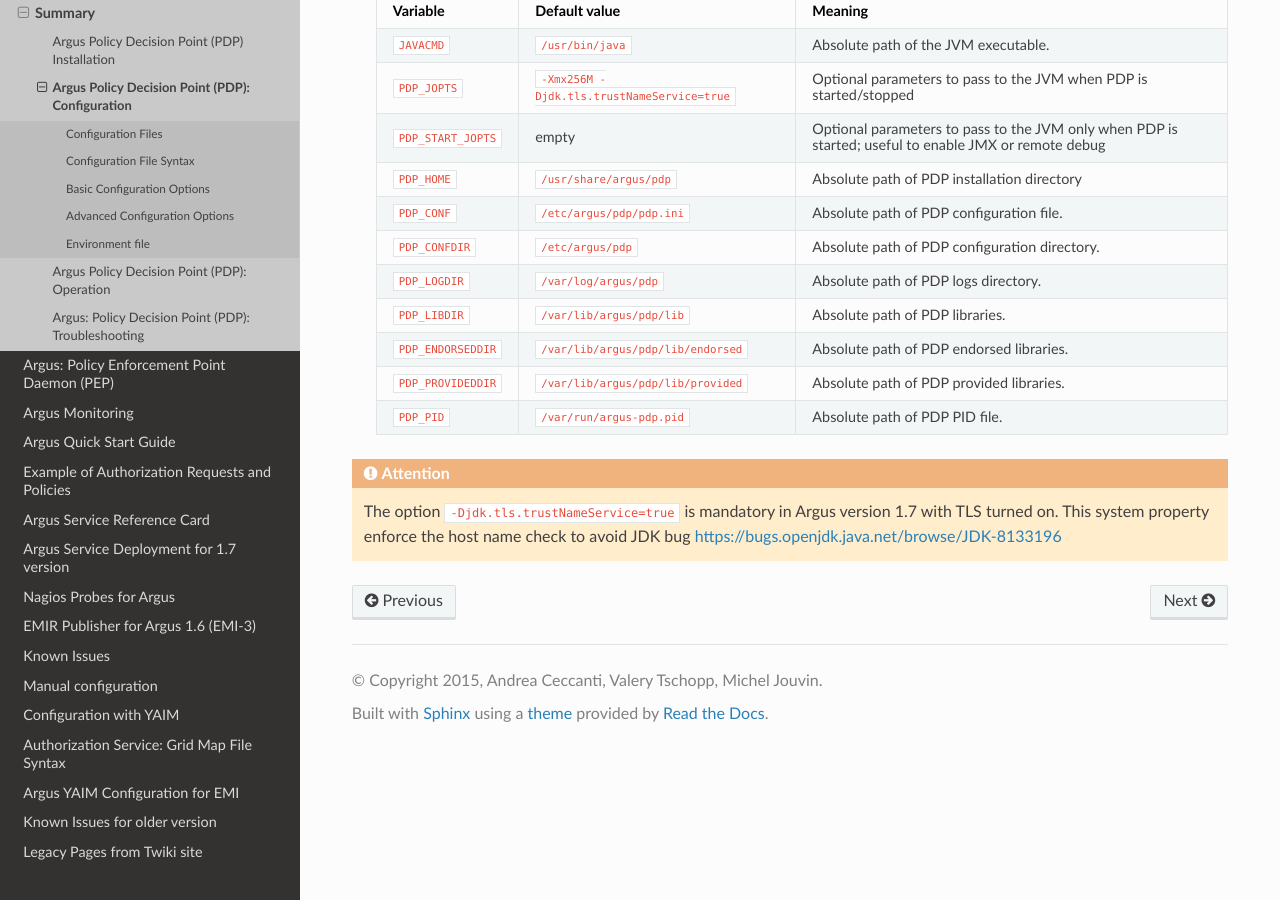
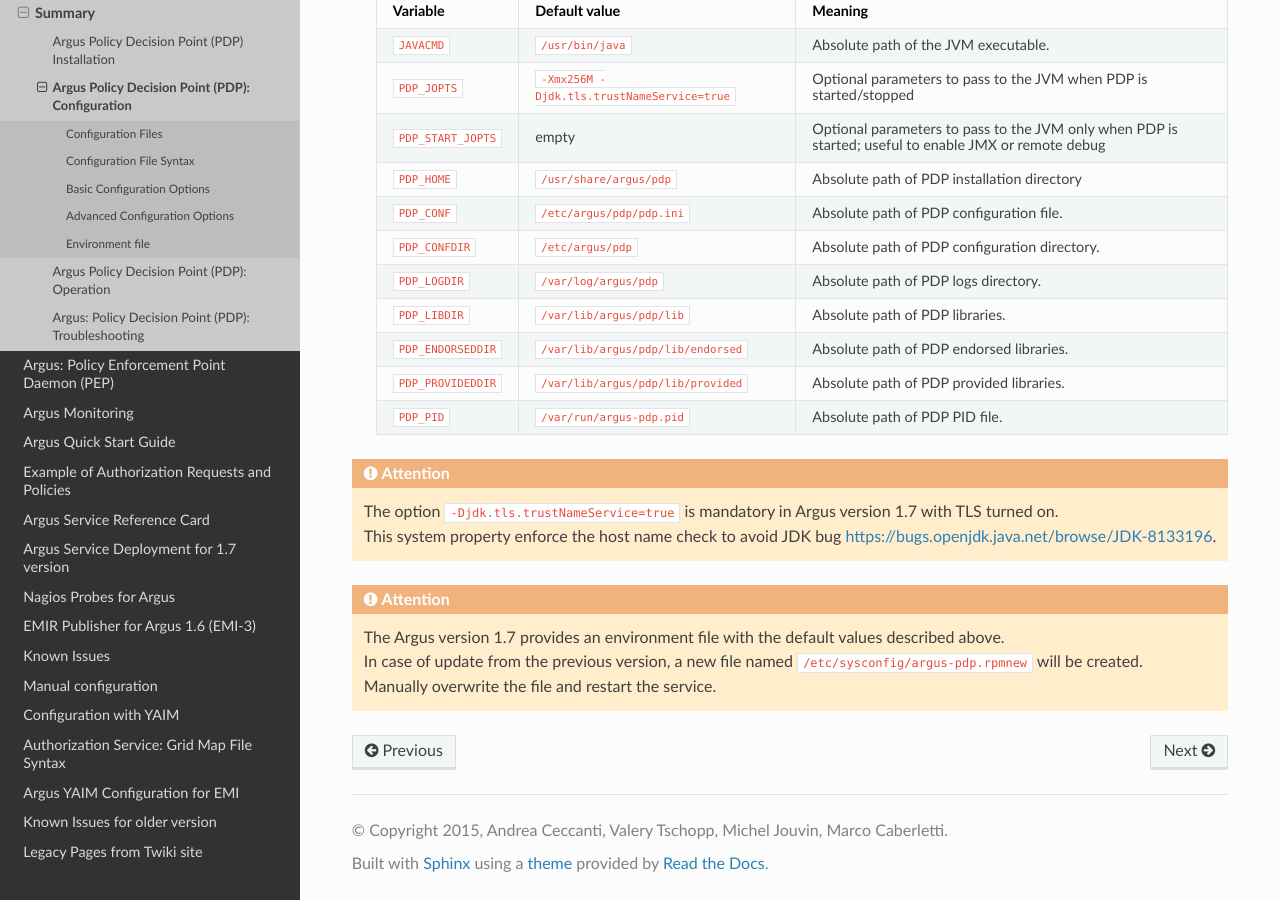
Before and after one commit to argus-authz/argus-documentation, a Sphinx documentation site: the page built from source/pdp/configuration.rst, in a window 1280 px wide and 900 px high, scrolled down 3275 px. Built offline with Sphinx 7.4.7 and the Read the Docs theme 2.0.0, drawn with Linux system fonts in a browser that asks for light colours.

Commit message:
Edit authors list. Update VOMS documentation link. Add warning box in PDP and PEPd configuration.

```diff
--- a/source/conf.py
+++ b/source/conf.py
@@ -47,7 +47,7 @@
 
 # General information about the project.
 project = u'Argus Documentation'
-copyright = u'2015, Andrea Ceccanti, Valery Tschopp, Michel Jouvin'
+copyright = u'2015, Andrea Ceccanti, Valery Tschopp, Michel Jouvin, Marco Caberletti'
 
 # The version info for the project you're documenting, acts as replacement for
 # |version| and |release|, also used in various other places throughout the
@@ -223,7 +223,7 @@
 #  author, documentclass [howto, manual, or own class]).
 latex_documents = [
   ('index', 'ArgusDocumentation.tex', u'Argus Documentation',
-   u'Andrea Ceccanti, Valery Tschopp, Michel Jouvin', 'manual'),
+   u'Andrea Ceccanti, Valery Tschopp, Michel Jouvin, Marco Caberletti', 'manual'),
 ]
 
 # The name of an image file (relative to this directory) to place at the top of
@@ -253,7 +253,7 @@
 # (source start file, name, description, authors, manual section).
 man_pages = [
     ('index', 'argusdocumentation', u'Argus Documentation',
-     [u'Andrea Ceccanti, Valery Tschopp, Michel Jouvin'], 1)
+     [u'Andrea Ceccanti, Valery Tschopp, Michel Jouvin, Marco Caberletti'], 1)
 ]
 
 # If true, show URL addresses after external links.
@@ -267,7 +267,7 @@
 #  dir menu entry, description, category)
 texinfo_documents = [
   ('index', 'ArgusDocumentation', u'Argus Documentation',
-   u'Andrea Ceccanti, Valery Tschopp, Michel Jouvin', 'ArgusDocumentation', 'One line description of project.',
+   u'Andrea Ceccanti, Valery Tschopp, Michel Jouvin, Marco Caberletti', 'ArgusDocumentation', 'One line description of project.',
    'Miscellaneous'),
 ]
 
--- a/source/misc/manual_configuration.rst
+++ b/source/misc/manual_configuration.rst
@@ -3,7 +3,7 @@
 Manual configuration
 ====================
 
-This guide show how to configure Argus with a basic setup.
+This guide shows how to configure Argus with a basic setup.
 Basically configuration consist in:
 
 - set service host name in configuration files;
@@ -135,7 +135,7 @@
    /C=IT/O=INFN/CN=INFN Certification Authority
 
 
-More information about VOMS can be found in `VOMS documentation <http://italiangrid.github.io/voms/documentation.html>`__.
+More information about VOMS can be found in `VOMS client documentation <http://italiangrid.github.io/voms/documentation/voms-clients-guide/3.0.3/#voms-trust>`__.
 
 Restart services
 ~~~~~~~~~~~~~~~~
--- a/source/pdp/configuration.rst
+++ b/source/pdp/configuration.rst
@@ -231,6 +231,10 @@
    ===================   ============================================   =========
 
 .. attention::
-   The option ``-Djdk.tls.trustNameService=true`` is mandatory in Argus version 1.7 with TLS turned on.
-   This system property enforce the host name check to
-   avoid JDK bug https://bugs.openjdk.java.net/browse/JDK-8133196
+   | The option ``-Djdk.tls.trustNameService=true`` is mandatory in Argus version 1.7 with TLS turned on.
+   | This system property enforce the host name check to avoid JDK bug https://bugs.openjdk.java.net/browse/JDK-8133196.
+
+.. attention::
+   | The Argus version 1.7 provides an environment file with the default values described above.
+   | In case of update from the previous version, a new file named ``/etc/sysconfig/argus-pdp.rpmnew`` will be created.
+   | Manually overwrite the file and restart the service.
```
Also changed, not shown: source/pep/pepd_configuration.rst (+7 -3 lines).
